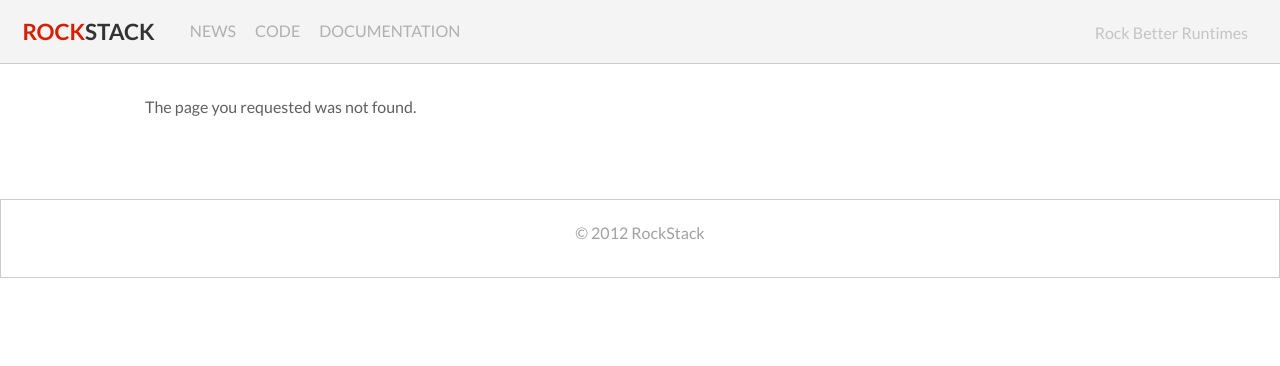
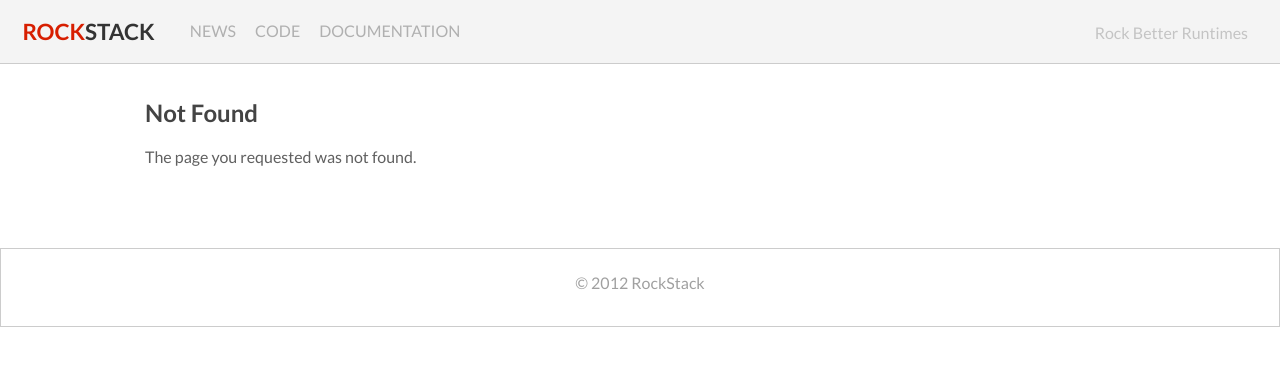
Before and after one commit to silas/rock, a Jekyll site: the page built from 404.html, in a window 1280 px wide. Shown: the top 366 px of the page. Built offline with Jekyll 4.4.1, drawn with Linux system fonts in a browser that asks for light colours.

Commit message:
Add title to 404 page

```diff
--- a/404.html
+++ b/404.html
@@ -3,4 +3,6 @@ layout: default
 title: Not Found
 ---
 
+<h1>Not Found</h1>
+
 <p>The page you requested was not found.</p>
```
